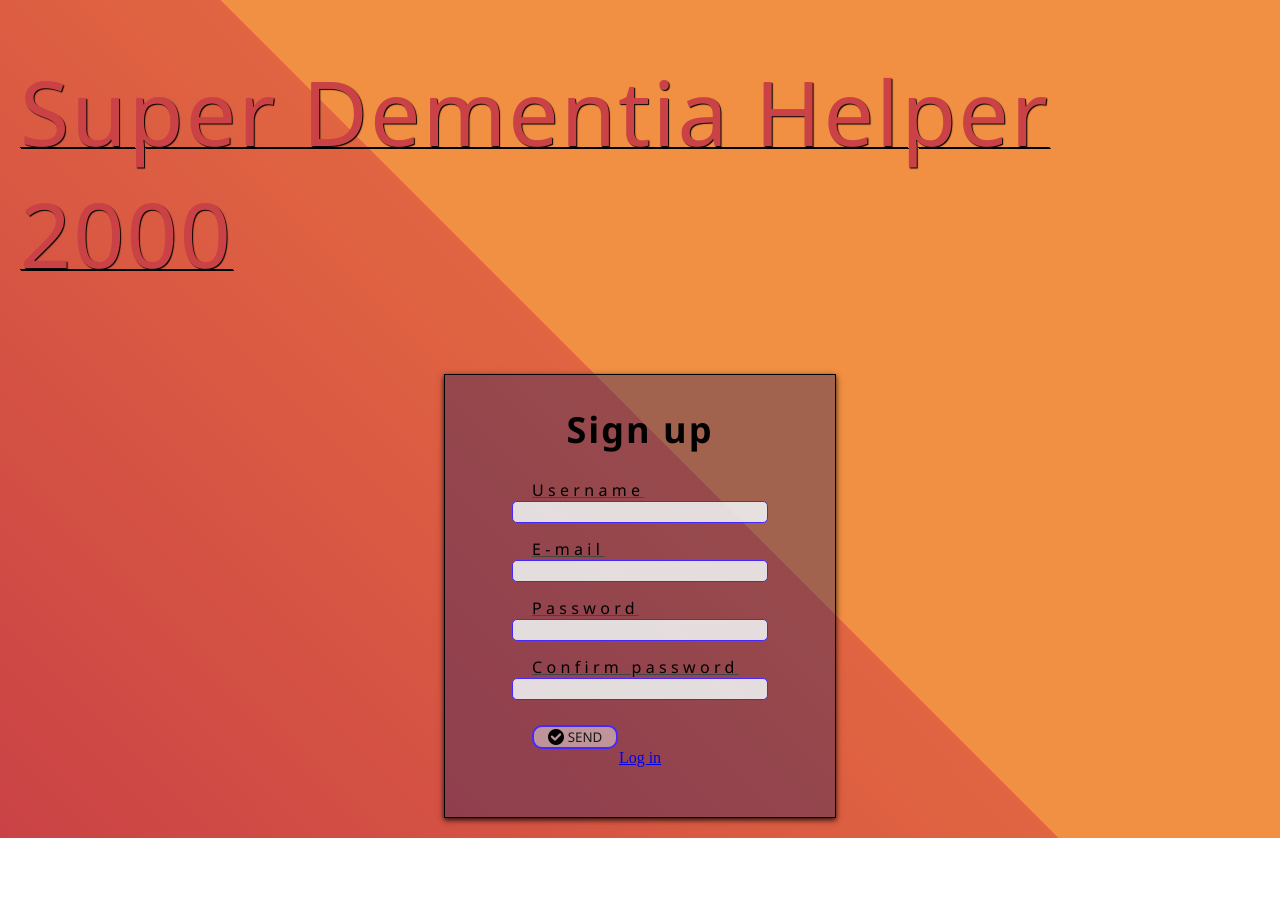
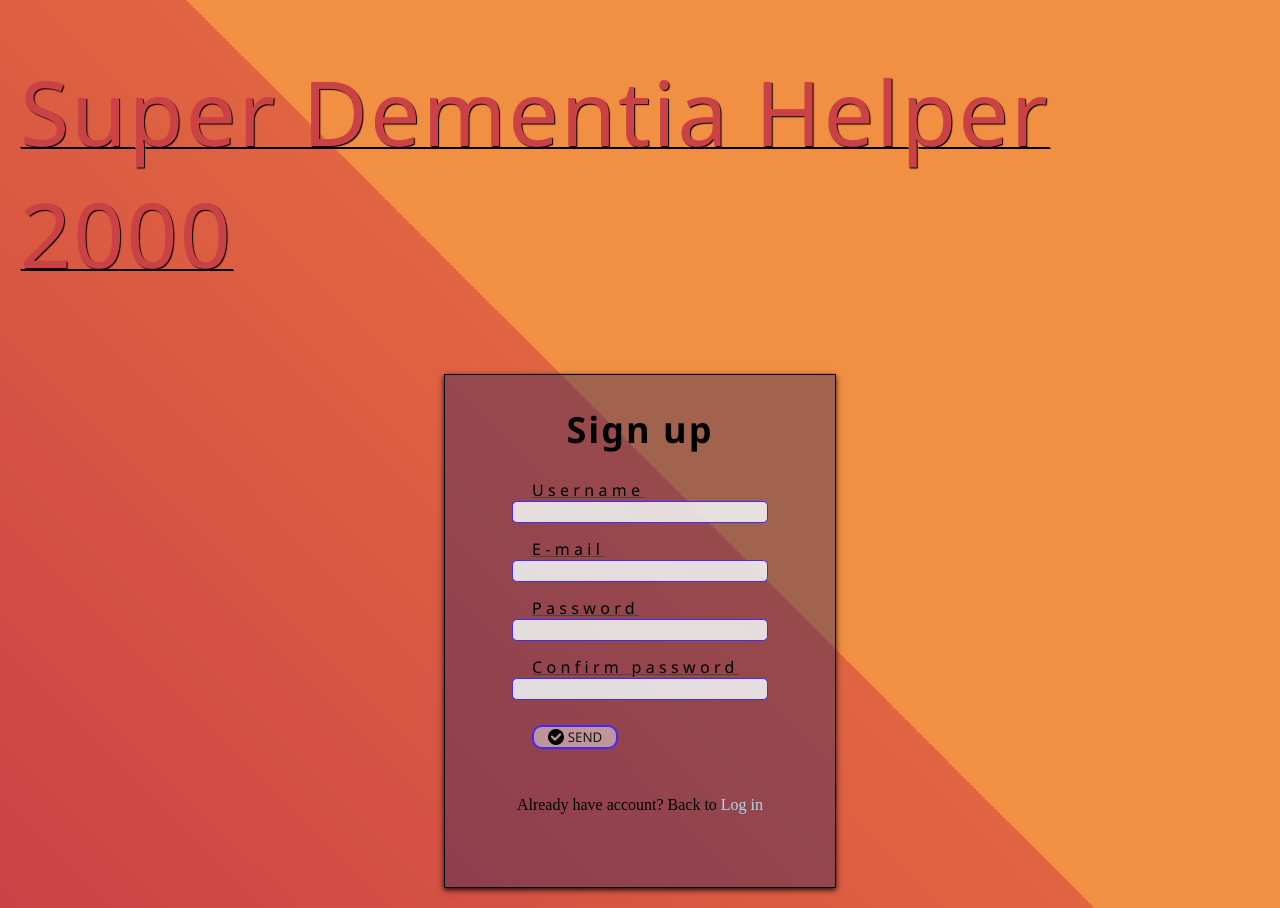
Before and after one commit to azeam/T9_notes, a React (Create React App) app in the folder home/: page /signup in a window 1280 px wide. Before the commit the page ends 838 px from the top, so only its background shows below. Built offline with nearby package versions, Linux system fonts and the light colour scheme; the HTML template or start-up script is replaced by a standard one.

Commit message:
Update css
Ham-menu button position fixed

Link to Login and Signup page styled

```diff
--- a/home/src/components/Button.css
+++ b/home/src/components/Button.css
@@ -25,6 +25,11 @@
     transform: translateY(2px);
 }
 
+.btn:active{
+    background-color: orangered;
+}
+
+
 #btn-login{
     background:url('./imgs/lock.png') no-repeat left center;
     padding-left:20px;
--- a/home/src/components/Title.css
+++ b/home/src/components/Title.css
@@ -12,60 +12,34 @@
     color: #CA4246;
     letter-spacing: 2px;
 
-    /* Create the gradient. */
-   /*   background-image: linear-gradient(
-          45deg,
-          #CA4246 24%,
-          #E16541 30%,
-          #E16541 18.333%,
-          #F18F43 32.333%); */
-
-    /* Set the background size and repeat properties. */
-    /* background-size: 100%;
-    background-repeat: repeat;
-   */
-    /* Use the text as a mask for the background. */
-    /* This will show the gradient as a text color rather than element bg. */
-    /* -webkit-background-clip: text;
-    -webkit-text-fill-color: transparent;  */
-
-    /* Animate the text when loading the element. */
-    /* This animates it on page load and when hovering out. */
-    /* animation: rainbow-text-simple-animation-rev 0.75s ease forwards; */
 }
 
-/* .title:hover{
-    animation: rainbow-text-simple-animation 0.5s ease-in forwards;
-} */
+/* For links to sign up and login page */
+.container p{
+    margin-top: 40px;
+    line-height: 2;
+    text-align: center;
+}
 
+.links{
+    text-decoration: none;
+    color: lightblue;
+}
 
-/* Move the background and make it smaller. */
-/* Animation shown when entering the page and after the hover animation. */
-/* @keyframes rainbow-text-simple-animation-rev {
-    0% {
-      background-size: 650%;
-    }
-    40% {
-        background-size: 650%;
-    }
-    100% {
-        background-size: 100%;
-    }
-} */
+  /* visited link */
+.links:visited {
+    color: darkblue;
+}
 
-  /* Move the background and make it larger. */
-  /* Animation shown when hovering over the text. */
-/* @keyframes rainbow-text-simple-animation {
-    0% {
-        background-size: 100%;
-    }
-    80% {
-        background-size: 650%;
-    }
-    100% {
-        background-size: 650%;
-    }
-} */
+  /* mouse over link */
+.links:hover {
+    color: red;
+}
+
+  /* selected link */
+.links:active {
+    color: blue;
+}
 
 @media screen and (max-width: 320px) {
     /* Styles go here */
--- a/home/src/pages/NoteForm.css
+++ b/home/src/pages/NoteForm.css
@@ -20,9 +20,13 @@
     height: auto;
 }
 #main-menu{
-    position: fixed;
-    top: 150px;
-    right: 100px;
+
+    position: relative;
+  /*
+    top: 320px;
+    left: -230px; */
+    top: -10px;
+    left: 150px;
 }
 .oldNotes{
     width: 0px;
@@ -62,7 +66,7 @@
         margin-left: 10px;
     }
 }
-
+/*
 @media screen and (max-width: 550px) {
     #main-menu{
         position: fixed;
@@ -71,7 +75,7 @@
     }
 
 }
-
+*/
 @media screen and (max-width: 440px) {
     #main-menu{
         position: fixed;
--- a/home/src/pages/NoteForm.js
+++ b/home/src/pages/NoteForm.js
@@ -194,8 +194,8 @@ class NoteForm extends Component {
     render() {
 		return (
 		<>
+			<div className="container">
 			<Sidebar className="ham-menu" getSingleNote={this.getSingleNote} notes={this.state.notes} />
-			<div className="container">
 				<Header className="header1" label="New note" name="newnote" />
 				<div className="noteForm">
 					<NoteBody id="body" label="New note" name="body" data={this.state.value} onChange={this.handleChange} />
--- a/home/src/pages/login.js
+++ b/home/src/pages/login.js
@@ -74,9 +74,11 @@ class login extends Component {
 						<MessageBox className="message" message={this.state.message} />
 						<SubmitButton id="btn-login" className="btn" label="LOGIN" type="submit" onClick={this.handleSubmit} />
 					</form>
-					<Link to={location => ({ ...location, pathname: "/signup" })}>
-						Sign up
-					</Link>
+					<p>Not a member?&nbsp;
+						<Link className="links" to={location => ({ ...location, pathname: "/signup" })}>
+							Sign up	here
+						</Link>
+					</p>
 				</div>
 				<Title className="title" label="Super Dementia Helper 2000" name="title" />
 			</>
--- a/home/src/pages/signup.js
+++ b/home/src/pages/signup.js
@@ -72,10 +72,11 @@ class signup extends Component {
 						<MessageBox className="message" message={this.state.message} />
 						<SubmitButton id="btn-signup" className="btn" label="SEND" type="submit" onClick={this.handleSubmit} />
 					</form>
-					<Link to={location => ({ ...location, pathname: "/login" })}>
-						Log in
-					</Link>
-
+					<p>Already have account? Back to&nbsp;
+						<Link className="links" to={location => ({ ...location, pathname: "/login" })}>
+							Log in
+						</Link>
+					</p>
 				</div>
 				<Title className="title" label="Super Dementia Helper 2000" name="title" />
 			</>
```
